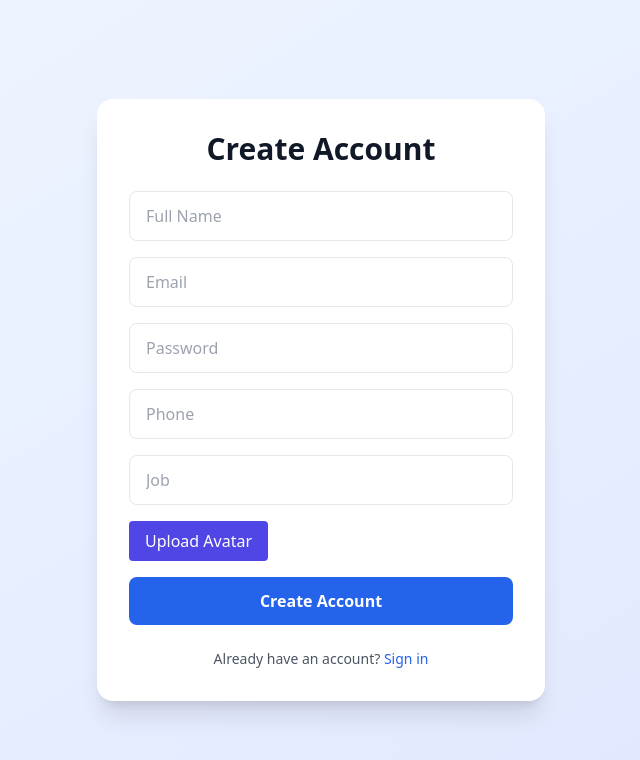
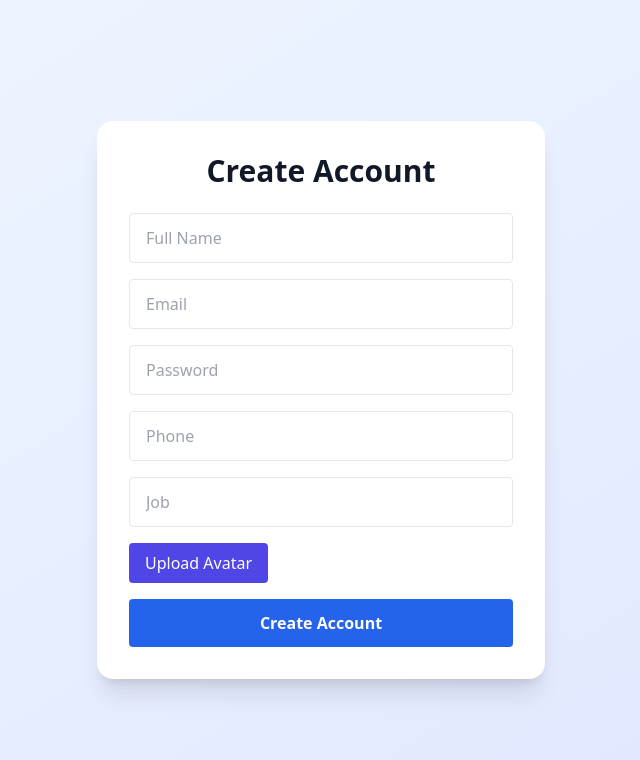
Before and after one commit to Basilehabb/smart-qr-frontend, a Next.js app: page /register in a window 1280 px wide. Shown: the top 760 px of the page, without its empty margins (319-959 px from the left). Built offline with nearby package versions, Linux system fonts and the light colour scheme.

Commit message:
Update page.tsx

```diff
--- a/app/register/page.tsx
+++ b/app/register/page.tsx
@@ -1,14 +1,12 @@
 "use client";
 
-import { Suspense } from "react";
+import { Suspense, useState } from "react";
 import { useSearchParams, useRouter } from "next/navigation";
-import { useState } from "react";
 import axios from "axios";
 
 function RegisterForm() {
   const searchParams = useSearchParams();
   const router = useRouter();
-
   const code = searchParams.get("code");
 
   const [formData, setFormData] = useState({
@@ -31,13 +29,17 @@ function RegisterForm() {
     setError("");
 
     try {
-      // 1️⃣ Register
+      /* 1️⃣ REGISTER (basic only) */
       await axios.post(
         `${process.env.NEXT_PUBLIC_API_URL}/auth/register`,
-        formData
+        {
+          name: formData.name,
+          email: formData.email,
+          password: formData.password,
+        }
       );
 
-      // 2️⃣ Login
+      /* 2️⃣ LOGIN */
       const loginRes = await axios.post(
         `${process.env.NEXT_PUBLIC_API_URL}/auth/login`,
         {
@@ -52,13 +54,27 @@ function RegisterForm() {
       localStorage.setItem("user-token", token);
       localStorage.setItem("user", JSON.stringify(user));
 
-      // 3️⃣ Upload avatar (optional)
+      /* 3️⃣ UPDATE phone + job */
+      await axios.put(
+        `${process.env.NEXT_PUBLIC_API_URL}/users/me`,
+        {
+          phone: formData.phone,
+          job: formData.job,
+        },
+        {
+          headers: {
+            Authorization: `Bearer ${token}`,
+          },
+        }
+      );
+
+      /* 4️⃣ UPLOAD AVATAR */
       if (avatarFile) {
         const fd = new FormData();
         fd.append("file", avatarFile);
 
         const avatarRes = await axios.post(
-          `${process.env.NEXT_PUBLIC_API_URL}/users/avatar`,
+          `${process.env.NEXT_PUBLIC_API_URL}/auth/upload-avatar`,
           fd,
           {
             headers: {
@@ -71,13 +87,15 @@ function RegisterForm() {
         localStorage.setItem("user", JSON.stringify(user));
       }
 
-      // 4️⃣ Link QR (if exists)
+      /* 5️⃣ LINK QR (optional) */
       if (code) {
         const linkRes = await axios.post(
           `${process.env.NEXT_PUBLIC_API_URL}/qr/link`,
           { code },
           {
-            headers: { Authorization: `Bearer ${token}` },
+            headers: {
+              Authorization: `Bearer ${token}`,
+            },
           }
         );
 
@@ -91,8 +109,8 @@ function RegisterForm() {
         return;
       }
 
-      // 5️⃣ Redirect
-      router.push(`/qr/${code}`);
+      /* 6️⃣ REDIRECT */
+      router.push("/dashboard");
     } catch (err: any) {
       console.error(err);
       setError(
@@ -108,79 +126,58 @@ function RegisterForm() {
     <div className="min-h-screen flex items-center justify-center bg-gradient-to-br from-blue-50 to-indigo-100">
       <div className="w-full max-w-md p-8 space-y-6 bg-white rounded-2xl shadow-xl">
 
-        {/* Header */}
-        <div className="text-center">
-          <h2 className="text-3xl font-bold text-gray-900">Create Account</h2>
-          {code && (
-            <div className="mt-3 p-3 bg-blue-50 rounded-lg">
-              <p className="text-sm text-blue-800 font-medium">
-                📱 Linking QR Code
-              </p>
-              <p className="text-xs text-blue-600 mt-1 font-mono">{code}</p>
-            </div>
-          )}
-        </div>
+        <h2 className="text-3xl font-bold text-center">Create Account</h2>
 
-        {/* Error */}
         {error && (
-          <div className="p-4 text-sm text-red-700 bg-red-50 border border-red-200 rounded-lg">
-            {error}
-          </div>
+          <div className="p-3 bg-red-50 text-red-700 rounded">{error}</div>
         )}
 
-        {/* Form */}
         <form onSubmit={handleSubmit} className="space-y-4">
-
-          {/* Name */}
           <input
-            className="w-full px-4 py-3 border rounded-lg"
             placeholder="Full Name"
+            className="w-full px-4 py-3 border rounded"
+            required
             value={formData.name}
             onChange={(e) =>
               setFormData({ ...formData, name: e.target.value })
             }
-            required
           />
 
-          {/* Email */}
           <input
             type="email"
-            className="w-full px-4 py-3 border rounded-lg"
             placeholder="Email"
+            className="w-full px-4 py-3 border rounded"
+            required
             value={formData.email}
             onChange={(e) =>
               setFormData({ ...formData, email: e.target.value })
             }
-            required
           />
 
-          {/* Password */}
           <input
             type="password"
-            className="w-full px-4 py-3 border rounded-lg"
             placeholder="Password"
+            className="w-full px-4 py-3 border rounded"
             minLength={6}
+            required
             value={formData.password}
             onChange={(e) =>
               setFormData({ ...formData, password: e.target.value })
             }
-            required
           />
 
-          {/* Phone */}
           <input
-            className="w-full px-4 py-3 border rounded-lg"
             placeholder="Phone"
+            className="w-full px-4 py-3 border rounded"
             value={formData.phone}
             onChange={(e) =>
               setFormData({ ...formData, phone: e.target.value })
             }
           />
 
-          {/* Job */}
           <input
-            className="w-full px-4 py-3 border rounded-lg"
             placeholder="Job"
+            className="w-full px-4 py-3 border rounded"
             value={formData.job}
             onChange={(e) =>
               setFormData({ ...formData, job: e.target.value })
@@ -192,20 +189,19 @@ function RegisterForm() {
             {avatarPreview && (
               <img
                 src={avatarPreview}
-                className="w-14 h-14 rounded-full object-cover border"
+                className="w-14 h-14 rounded-full border object-cover"
               />
             )}
 
             <label className="px-4 py-2 bg-indigo-600 text-white rounded cursor-pointer">
               Upload Avatar
               <input
+                hidden
                 type="file"
-                hidden
                 accept="image/*"
                 onChange={(e) => {
                   const file = e.target.files?.[0];
                   if (!file) return;
-
                   setAvatarFile(file);
                   const reader = new FileReader();
                   reader.onload = () =>
@@ -216,25 +212,13 @@ function RegisterForm() {
             </label>
           </div>
 
-          {/* Submit */}
           <button
             disabled={loading}
-            className="w-full py-3 bg-blue-600 text-white rounded-lg font-semibold"
+            className="w-full py-3 bg-blue-600 text-white rounded font-semibold"
           >
             {loading ? "Creating Account..." : "Create Account"}
           </button>
         </form>
-
-        {/* Login */}
-        <p className="text-sm text-center text-gray-600">
-          Already have an account?{" "}
-          <a
-            href={code ? `/login?code=${code}` : "/login"}
-            className="text-blue-600 font-medium"
-          >
-            Sign in
-          </a>
-        </p>
       </div>
     </div>
   );
```
